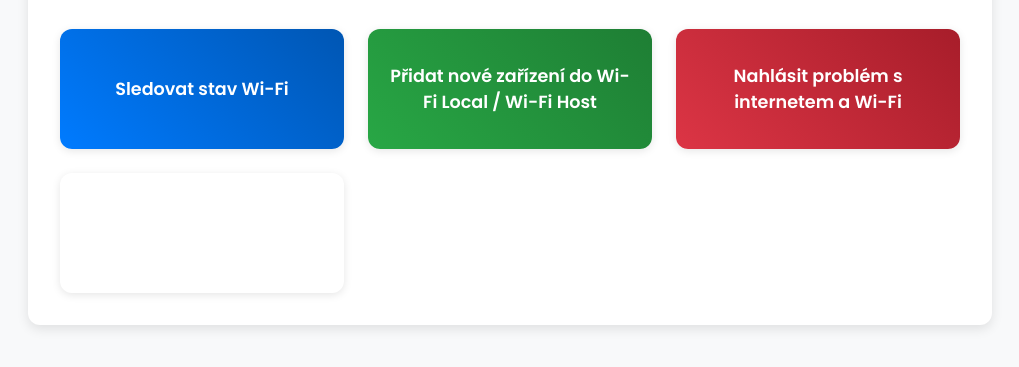
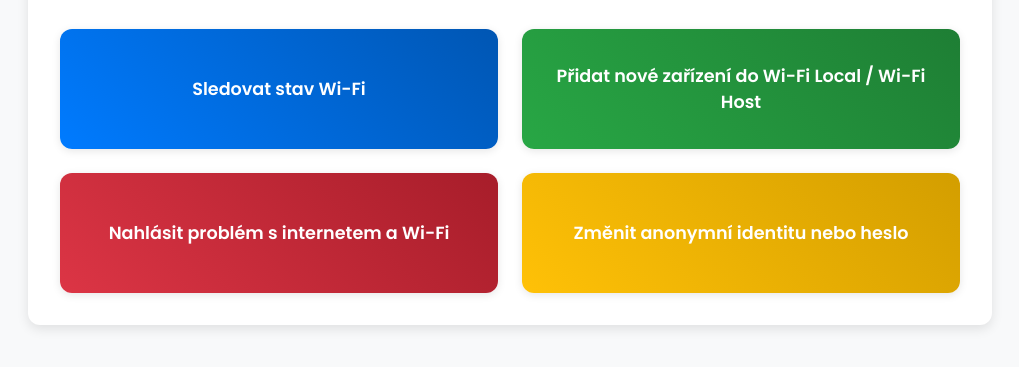
Before and after one commit to pedestriangsoftwarealahry/start-internet, a plain HTML site: page index.html in a window 1280 px wide. Shown: the part 361-728 px from the top of the page, without its empty margins (130-1149 px from the left). Drawn offline with Linux system fonts and the light colour scheme.

Commit message:
Update style.css

```diff
--- a/style.css
+++ b/style.css
@@ -59,7 +59,7 @@ h1 {
 
 @media (min-width: 768px) {
     .buttons-grid {
-        grid-template-columns: repeat(3, 1fr);
+        grid-template-columns: repeat(2, 1fr);
     }
 }
 
@@ -90,6 +90,10 @@ h1 {
 
 .button-3 {
     background: linear-gradient(45deg, #dc3545, #a71d2a);
+}
+
+.button-4 {
+    background: linear-gradient(45deg, #ffc107, #d39e00);
 }
 
 .button-text {
```
